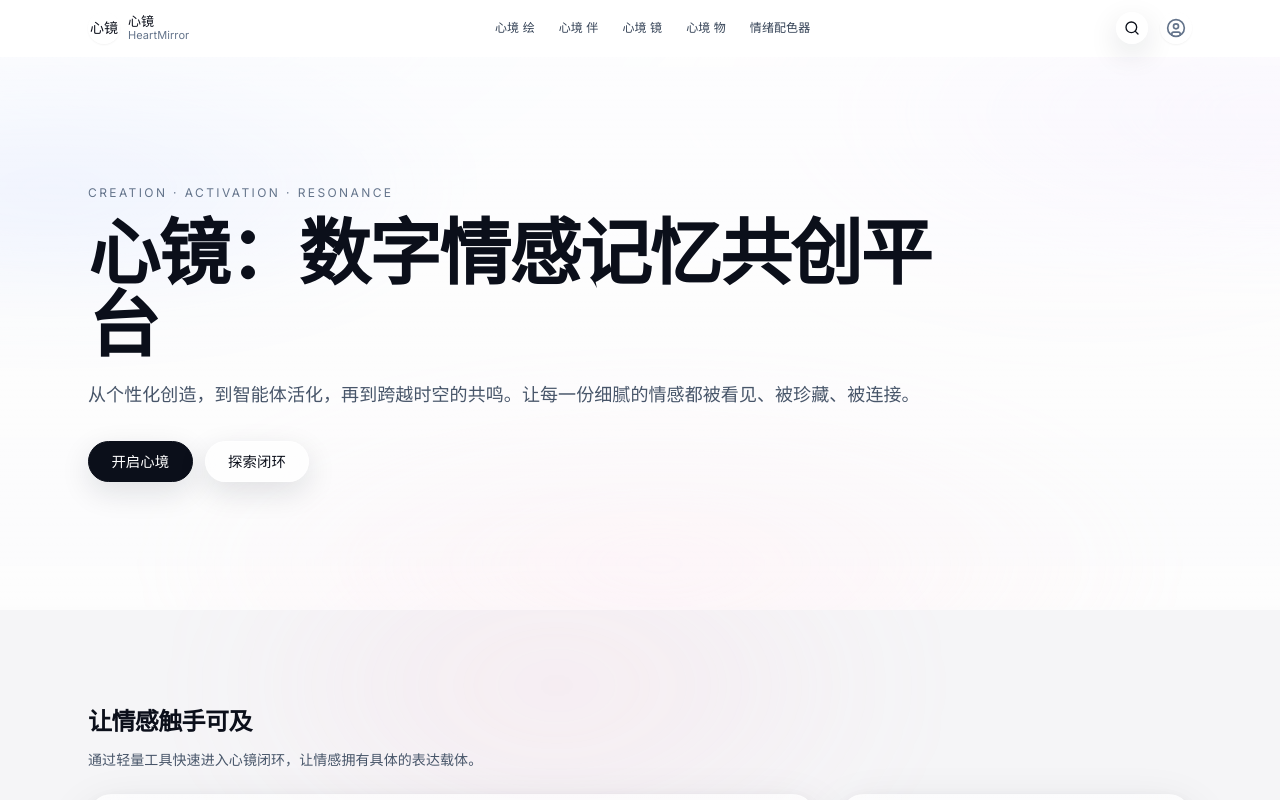
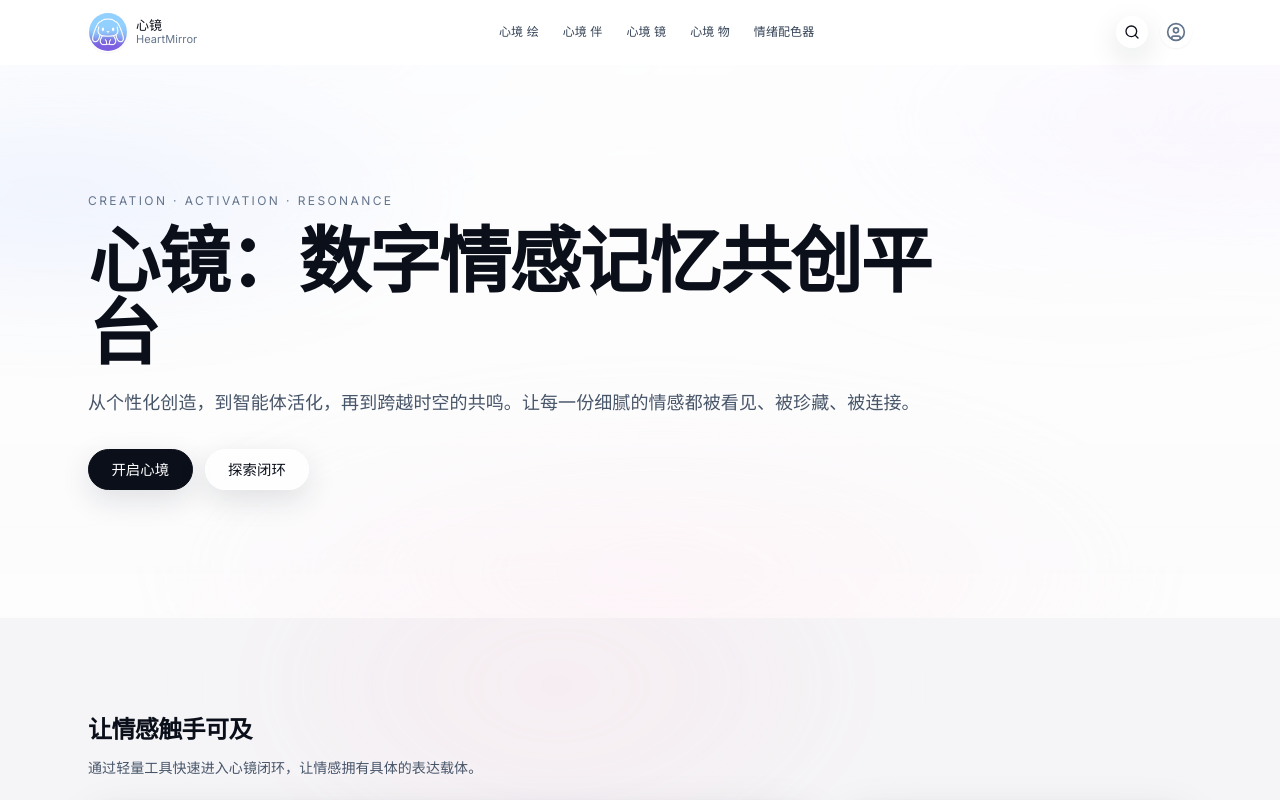
Before and after one commit to Elif416/xinjing, a Next.js app: page / in a window 1280 px wide. Built offline with nearby package versions, Linux system fonts and the light colour scheme.

Commit message:
add logo

```diff
--- a/components/GlassNavbar.tsx
+++ b/components/GlassNavbar.tsx
@@ -1,3 +1,5 @@
+import Image from 'next/image';
+import Link from 'next/link';
 import { Search, UserCircle } from 'lucide-react';
 import clsx from 'clsx';
 import { BackButton } from './BackButton';
@@ -35,15 +37,22 @@ export function GlassNavbar({
       <nav className="mx-auto flex max-w-6xl items-center justify-between px-6 py-3 text-[12px] text-slate-700">
         <div className="flex items-center gap-3">
           {showBackButton ? <BackButton /> : null}
-          <a href="/" className="flex items-center gap-2 text-sm text-ink">
-            <div className="flex h-8 w-8 items-center justify-center rounded-full border border-white/40 bg-white/70 shadow-sm">
-              心镜
+          <Link href="/" className="flex items-center gap-2 text-sm text-ink">
+            <div className="relative h-10 w-10 overflow-hidden rounded-full border border-white/40 bg-white/70 shadow-sm">
+              <Image
+                src="/pic/logo.jpg"
+                alt={`${brand.name} logo`}
+                fill
+                sizes="40px"
+                className="object-cover"
+                priority
+              />
             </div>
             <div className="leading-tight">
               <p className="text-[13px] font-medium text-ink">{brand.name}</p>
               {brand.en ? <p className="text-[11px] text-slate-500">{brand.en}</p> : null}
             </div>
-          </a>
+          </Link>
         </div>
 
         <div className="hidden items-center gap-6 md:flex">
```
Also changed, not shown: public/pic/logo.jpg (added), 1 other file (tests, documents, lock files or other folders).
